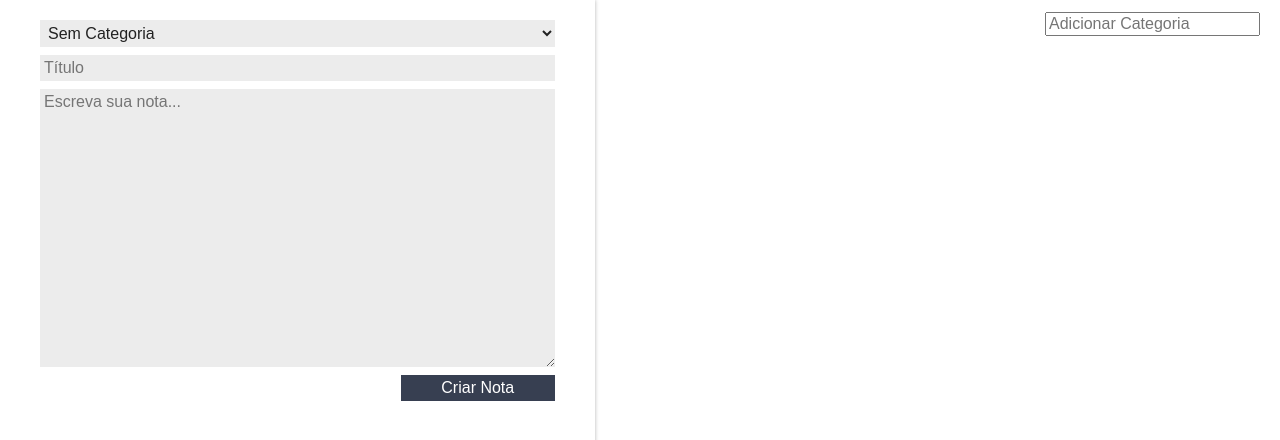
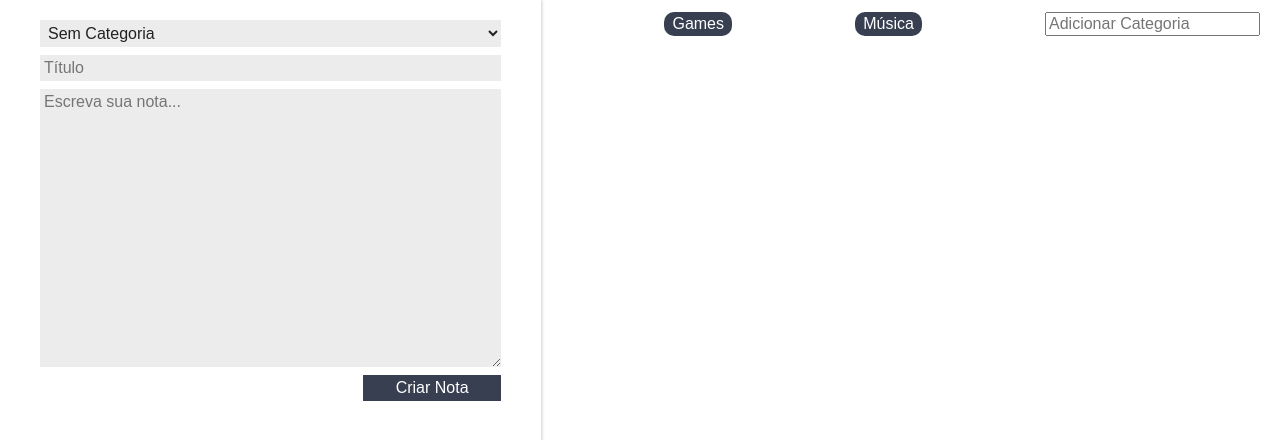
Before and after one commit to odntht/ReactJS-Alura, a React (Create React App) app: page / in a window 1280 px wide. Shown: the top 440 px of the page. Built offline with nearby package versions, Linux system fonts and the light colour scheme.

Commit message:
finishing class 3

```diff
--- a/src/App.js
+++ b/src/App.js
@@ -1,16 +1,16 @@
-import React, { Component } from 'react';
-import ListaDeNotas from './components/ListaDeNotas';
-import FormularioCadastro from './components/FormularioCadastro';
-import ListaDeCategorias from './components/ListaDeCategorias';
-import './assets/App.css';
-import './assets/index.css';
+import React, { Component } from "react";
+import ListaDeNotas from "./components/ListaDeNotas";
+import FormularioCadastro from "./components/FormularioCadastro";
+import ListaDeCategorias from "./components/ListaDeCategorias";
+import "./assets/App.css";
+import "./assets/index.css";
 class App extends Component {
   constructor() {
     super();
 
     this.state = {
       notas: [],
-      categorias: [],
+      categorias: ["Games", "Música"],
     };
   }
 
```
